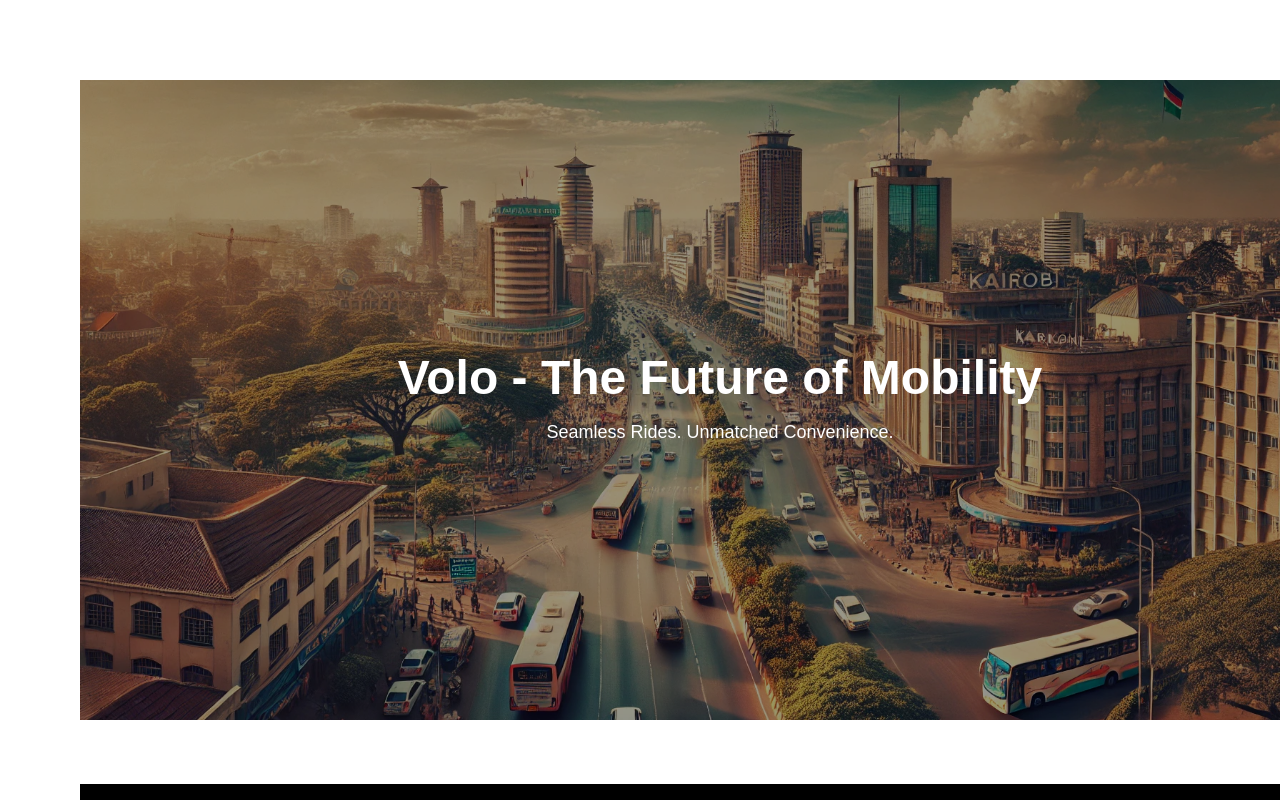
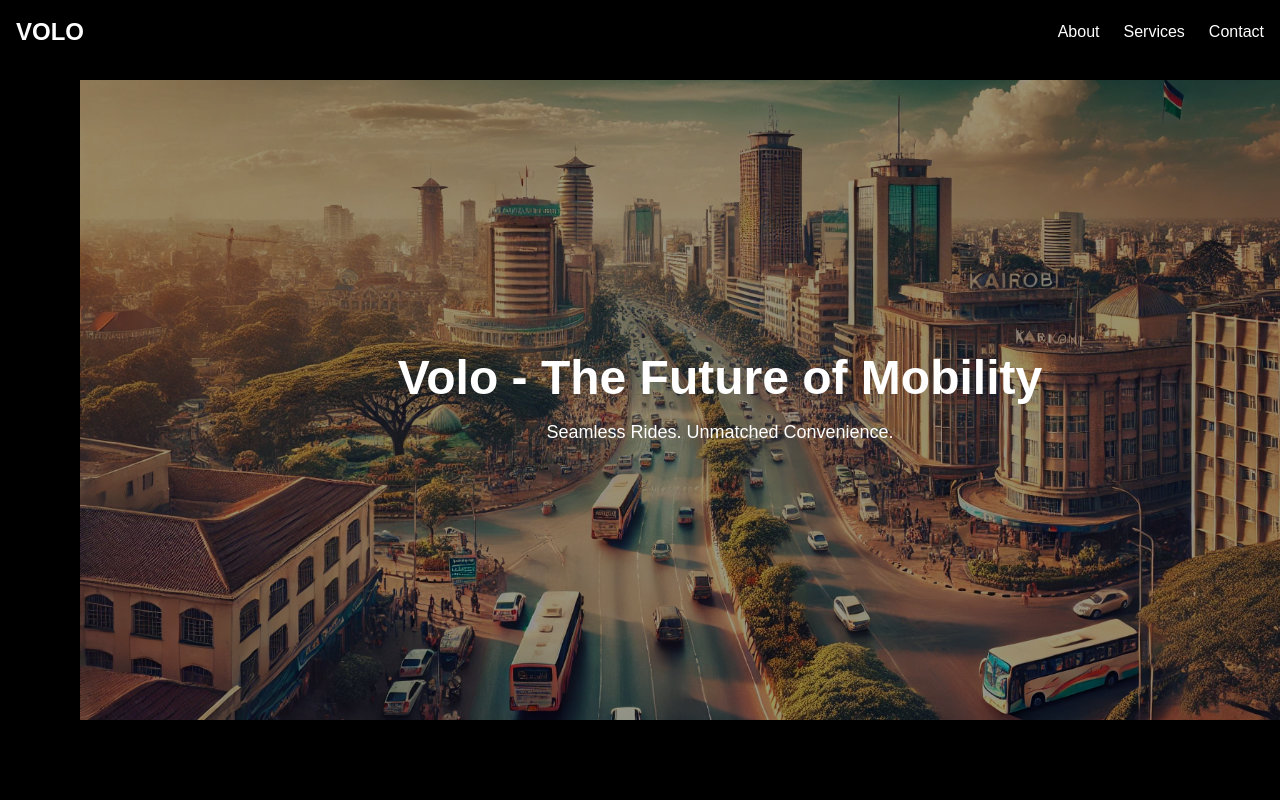
Before and after one commit to 1287Apiyo/Volo_Website, a Next.js app in the folder volo/: page / in a window 1280 px wide. Shown: the top 800 px of the page. Built offline with nearby package versions, Linux system fonts and the light colour scheme.

Commit message:
blurr added

```diff
--- a/volo/app/globals.css
+++ b/volo/app/globals.css
@@ -3,17 +3,16 @@
 :root {
   --font-sans: var(--font-geist-sans);
   --font-mono: var(--font-geist-mono);
-}
 
-:root {
-  --background: #ffffff;
-  --foreground: #171717;
+  /* Set the background to black and text to white by default */
+  --background: #000000;
+  --foreground: #ffffff;
 }
 
 @media (prefers-color-scheme: dark) {
   :root {
-    --background: #0a0a0a;
-    --foreground: #ededed;
+    --background: #000000; /* Ensure black background in dark mode */
+    --foreground: #ffffff; /* Ensure white text in dark mode */
   }
 }
 
--- a/volo/components/Navbar.tsx
+++ b/volo/components/Navbar.tsx
@@ -1,7 +1,6 @@
 "use client";
 
 import { useState, useEffect } from "react";
-import Link from "next/link";
 
 const Navbar = () => {
   const [isScrolled, setIsScrolled] = useState(false);
@@ -14,6 +13,17 @@ const Navbar = () => {
     return () => window.removeEventListener("scroll", handleScroll);
   }, []);
 
+  // Smooth Scroll Function
+  const scrollToSection = (id: string) => {
+    const section = document.getElementById(id);
+    if (section) {
+      window.scrollTo({
+        top: section.offsetTop - 80, // Adjust for navbar height
+        behavior: "smooth",
+      });
+    }
+  };
+
   return (
     <nav
       className={`fixed top-0 left-0 w-full z-50 p-4 transition-all ${
@@ -21,13 +31,19 @@ const Navbar = () => {
       }`}
     >
       <div className="max-w-7xl mx-auto flex justify-between items-center">
-        <Link href="/" className="text-white text-2xl font-bold uppercase">
+        <a href="/" className="text-white text-2xl font-bold uppercase">
           VOLO
-        </Link>
+        </a>
         <div className="hidden md:flex gap-6">
-          <Link href="#about" className="text-white hover:underline">About</Link>
-          <Link href="#services" className="text-white hover:underline">Services</Link>
-          <Link href="#contact" className="text-white hover:underline">Contact</Link>
+          <button onClick={() => scrollToSection("about")} className="text-white hover:underline">
+            About
+          </button>
+          <button onClick={() => scrollToSection("services")} className="text-white hover:underline">
+            Services
+          </button>
+          <button onClick={() => scrollToSection("contact")} className="text-white hover:underline">
+            Contact
+          </button>
         </div>
       </div>
     </nav>
--- a/volo/sections/About.tsx
+++ b/volo/sections/About.tsx
@@ -5,7 +5,7 @@ import Image from "next/image";
 
 const About = () => {
   return (
-    <section className="w-full bg-black text-white py-20 px-8">
+    <section id="about" className="w-full bg-black text-white py-20 px-8">
       <div className="max-w-6xl mx-auto flex flex-col md:flex-row items-center gap-12">
         {/* Text Content */}
         <motion.div
--- a/volo/sections/Features.tsx
+++ b/volo/sections/Features.tsx
@@ -23,7 +23,7 @@ const features = [
 
 const Features = () => {
   return (
-    <section
+    <section id="services"
       className="w-full text-white py-24 px-6 relative overflow-hidden"
       style={{
         backgroundImage: "url('/assets/background.jpeg')", // Replace with your actual background image
```
